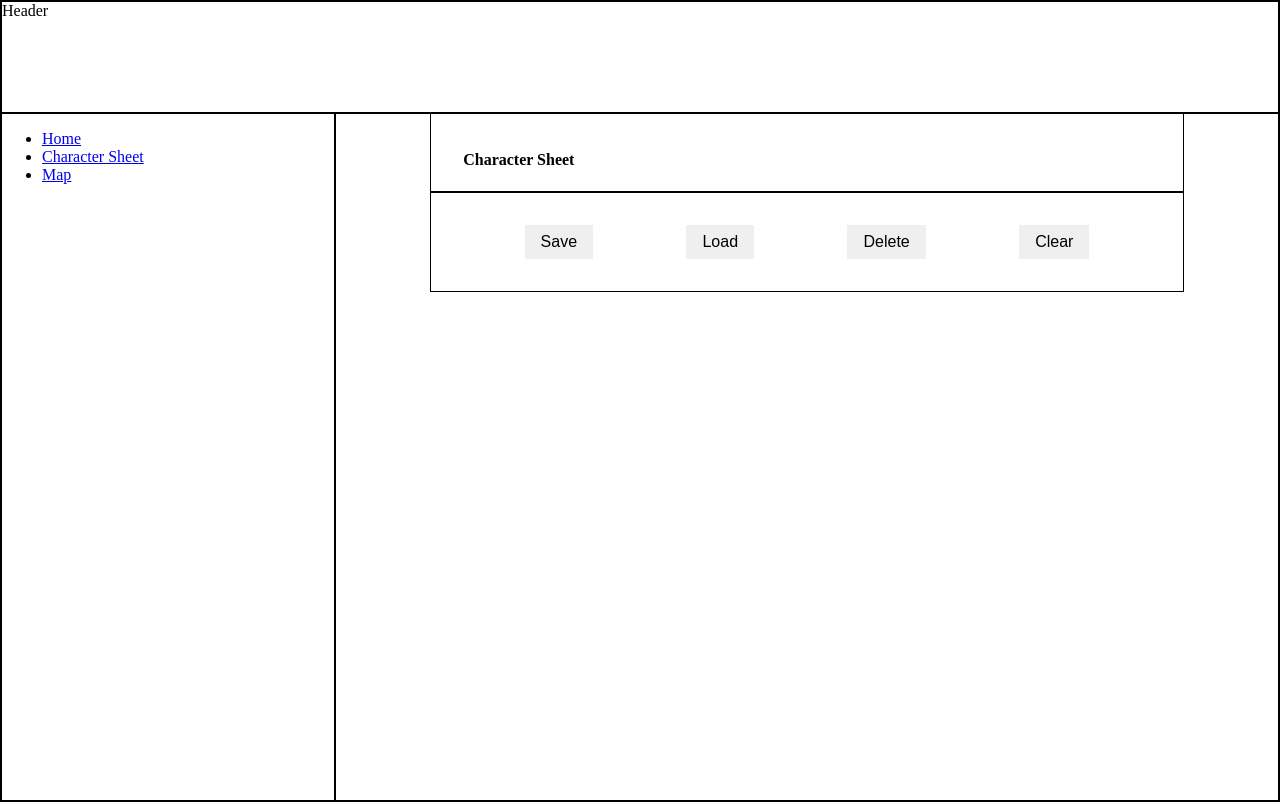
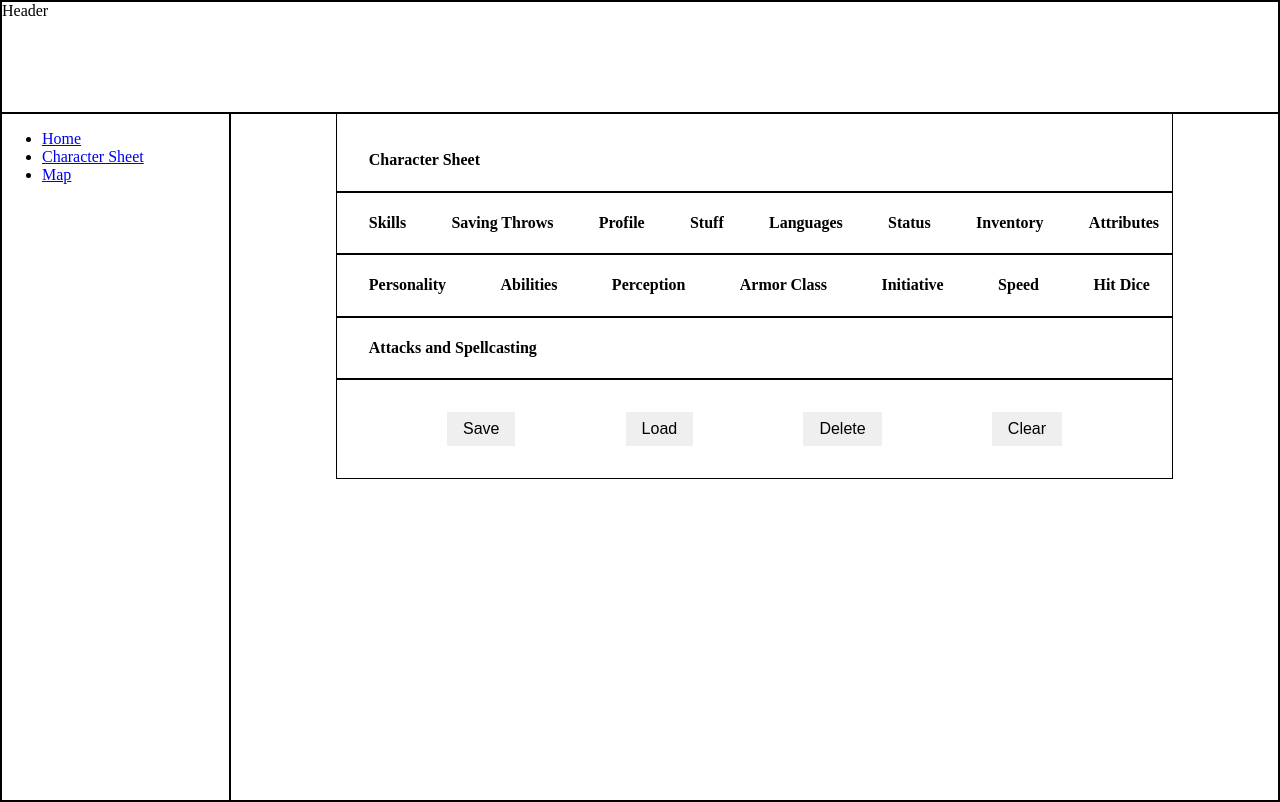
Before and after one commit to Jonathanko52/trpgplatform, a Next.js app: page / in a window 1280 px wide. Built offline with nearby package versions, Linux system fonts and the light colour scheme.

Commit message:
Narrowed down with set does what

```diff
--- a/pages/presentational/characterSheet.js
+++ b/pages/presentational/characterSheet.js
@@ -74,7 +74,7 @@ export function CharacterSheet() {
         ];
       }
     }
-    // setOrganization(additionalData);
+    setOrganization(additionalData);
     // setContents(contentsInner);
   };
 
```
